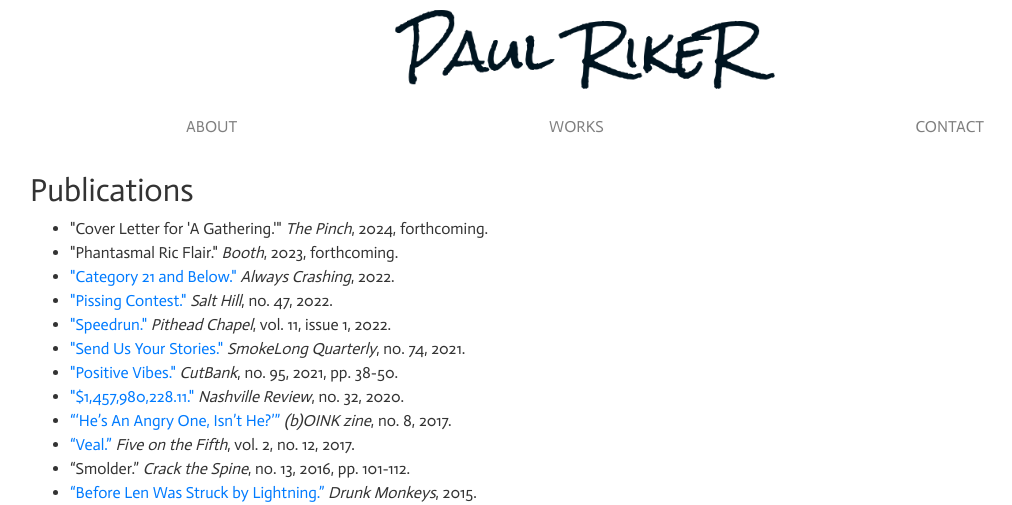
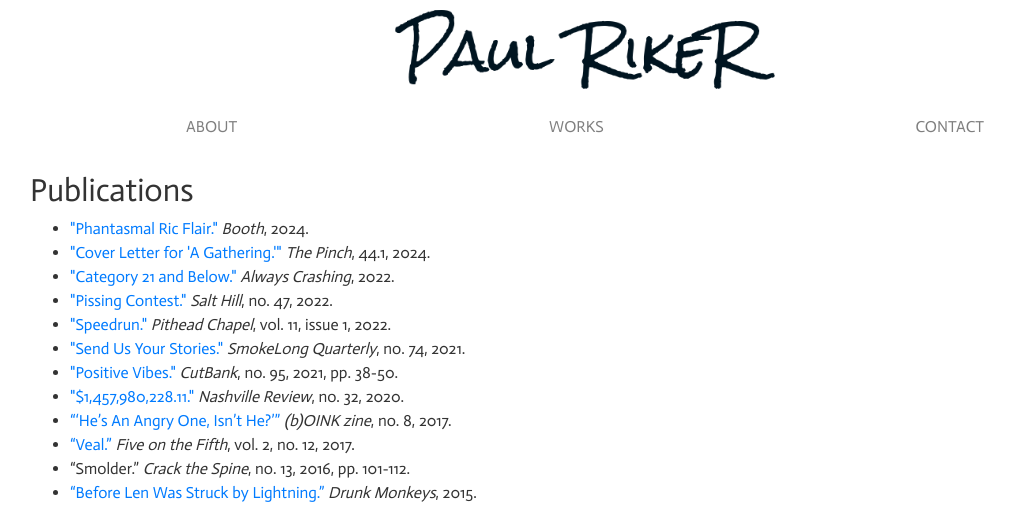
Before and after one commit to carriehwillis/pauljriker_flask, a Flask app: page /works.html in a window 1280 px wide. Shown: the top 505 px of the page, without its empty margins (55-1067 px from the left). Run offline with Flask 3, Linux system fonts and the light colour scheme; some libraries are stand-ins or nearby versions.

Commit message:
adding may 2024 publications

```diff
--- a/templates/works.html
+++ b/templates/works.html
@@ -8,8 +8,8 @@
        ["Title"](link to item). <em>JournalName</em>, vol. volumeNo, no. releaseNo, YYYY, pp. pageRange-pageRange.
        E.g., "Smolder." <em>Wall Street Journal</em>, vol. 36, no. 9, 2021, pp. 420-666.
      -->
-     <li>"Cover Letter for 'A Gathering.'" <em>The Pinch</em>, 2024, forthcoming.</em></li>
-     <li>"Phantasmal Ric Flair." <em>Booth</em>, 2023, forthcoming.</em></li>
+     <li><a href="https://booth.butler.edu/2024/02/02/phantasmal-ric-flair/" title="Phantasmal Ric Flair - Booth" target="_blank">"Phantasmal Ric Flair."</a> <em>Booth</em>, 2024.</em></li>
+     <li><a href="https://www.pinchjournal.com/blog-posts/spring2024" title="Pinch Journal, Spring 2024 (44.1)" target="_blank">"Cover Letter for 'A Gathering.'"</a> <em>The Pinch</em>, 44.1, 2024.</em></li>
      <li><a href="https://www.alwayscrashing.com/current/2022/4/26/paul-riker-category-21-and-below" target="_blank" title="Paul Riker: Category 21 and Below at Always Crashing Mag">"Category 21 and Below."</a> <em>Always Crashing</em>, 2022.</em></li>
      <li><a href="https://salthilljournal.net/sh47" target="_blank" title="Salt Hill Journal number 47">"Pissing Contest."</a> <em>Salt Hill</em>, no. 47, 2022.</li>
      <li><a href="https://pitheadchapel.com/speedrun/" title="Pithead Chapel: Speedrun by Paul Riker" target="_blank">"Speedrun."</a> <em>Pithead Chapel</em>, vol. 11, issue 1, 2022.</li>
```
Also changed, not shown: static/Files/icon.ico (added).
